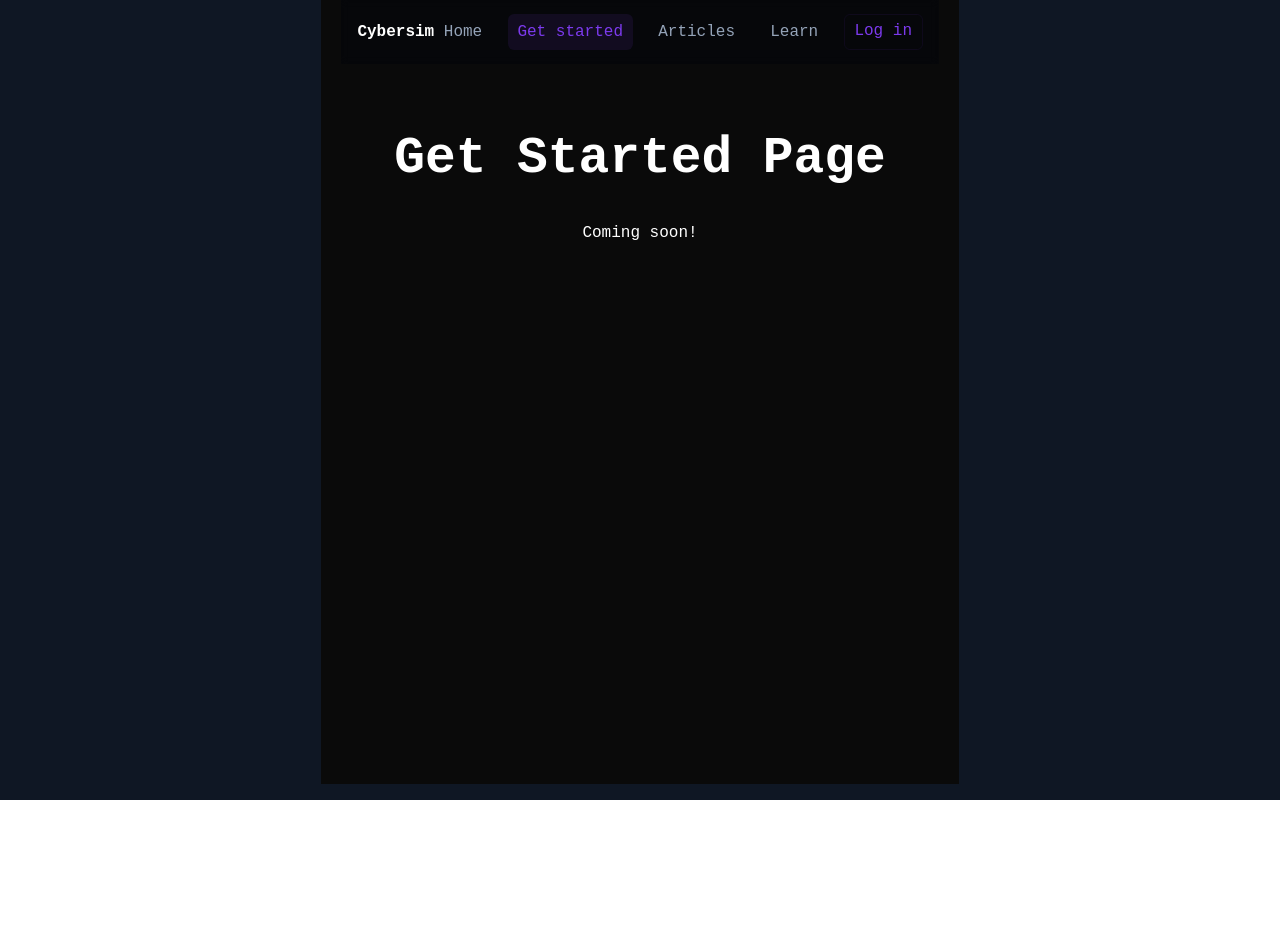
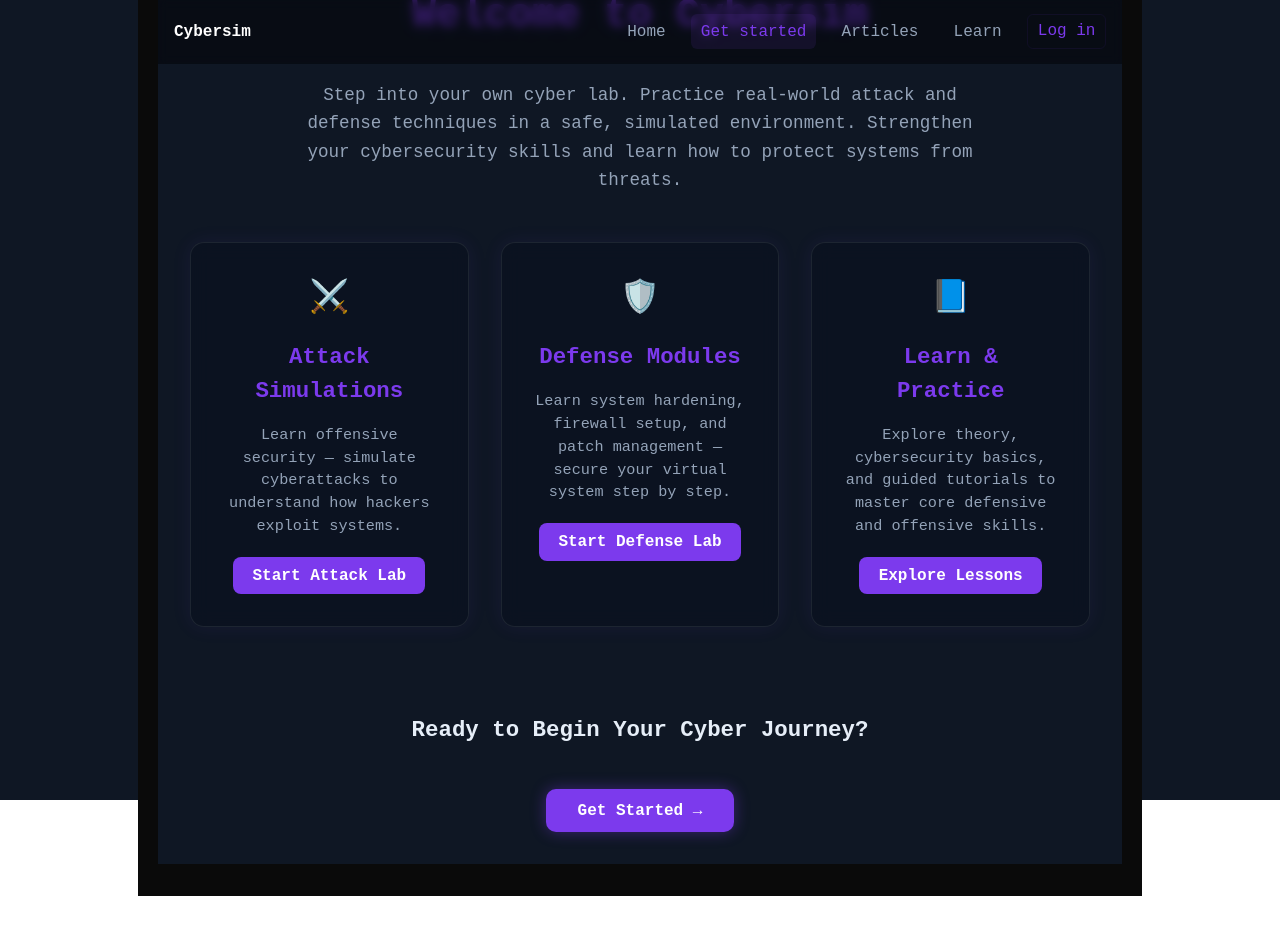
Before and after one commit to miles-spidee/cybersim, a React (Vite) app in the folder frontend/: page /get-started in a window 1280 px wide. Before the commit the page ends 816 px from the top, so only its background shows below. Built offline with nearby package versions, Linux system fonts and the light colour scheme.

Commit message:
added get started

```diff
--- a/frontend/src/App.jsx
+++ b/frontend/src/App.jsx
@@ -12,6 +12,8 @@ import SingleAttackSession from "./attacks/atk1";
 import Learn from "./pages/Learn";
 import Defense from "./pages/Defense";
 import Login from "./pages/Login";
+import GetStarted from "./pages/GetStarted";
+
 
 // =============== Navigation Bar ===============
 function Navigation() {
@@ -65,11 +67,12 @@ function Navigation() {
 // =============== Home Page ===============
 function Home() {
   return (
-    <main className="main-placeholder">
+    <main className="main-placeholder fade-in">
       <div className="card center-card">
         <h1>Welcome to Cybersim</h1>
         <p className="lead">
-          A learning platform for cybersecurity — rebuilding the UI from scratch.
+          A learning platform for cybersecurity — building skills through
+          real-world simulated environments.
         </p>
         <div className="actions">
           <Link to="/get-started" className="btn primary">
@@ -82,10 +85,10 @@ function Home() {
       </div>
 
       <section className="unique-features">
-        <h2>Platform highlights</h2>
+        <h2>Platform Highlights</h2>
         <ul>
           <li>Interactive sandboxed labs</li>
-          <li>Beginner → advanced CTF tracks</li>
+          <li>Beginner → Advanced CTF tracks</li>
           <li>Linux command games and exercises</li>
           <li>Step-by-step writeups and community guides</li>
         </ul>
@@ -97,8 +100,6 @@ function Home() {
 // =============== App Component ===============
 function App() {
   const location = useLocation();
-
-  // Add background only for non-login pages
   const isLoginPage = location.pathname === "/login";
 
   return (
@@ -106,33 +107,16 @@ function App() {
       <Navigation />
       <Routes>
         <Route path="/" element={<Home />} />
+        <Route path="/get-started" element={<GetStarted />} />
         <Route path="/learn" element={<Learn />} />
+        <Route path="/defense" element={<Defense />} />
+        <Route path="/login" element={<Login />} />
         <Route
           path="/attack"
           element={
             <main style={{ paddingTop: "1.25rem" }}>
               <SingleAttackSession onClose={() => (window.location.href = "/")} />
             </main>
-          }
-        />
-        <Route path="/defense" element={<Defense />} />
-        <Route path="/login" element={<Login />} />
-        <Route
-          path="/get-started"
-          element={
-            <div style={{ padding: "3rem", textAlign: "center" }}>
-              <h1>Get Started Page</h1>
-              <p>Coming soon!</p>
-            </div>
-          }
-        />
-        <Route
-          path="/articles"
-          element={
-            <div style={{ padding: "3rem", textAlign: "center" }}>
-              <h1>Articles Page</h1>
-              <p>Community-driven content coming soon.</p>
-            </div>
           }
         />
       </Routes>
--- /dev/null
+++ b/frontend/src/pages/GetStarted.jsx
@@ -0,0 +1,194 @@
+import React from "react";
+import { useNavigate } from "react-router-dom";
+import "../App.css";
+
+export default function GetStarted() {
+  const navigate = useNavigate();
+
+  return (
+    <div
+      className="getstarted-container"
+      style={{
+        minHeight: "100vh",
+        display: "flex",
+        flexDirection: "column",
+        alignItems: "center",
+        justifyContent: "center",
+        background: "var(--bg)",
+        color: "var(--text)",
+        padding: "2rem",
+        textAlign: "center",
+      }}
+    >
+      {/* 🟣 HEADER */}
+      <h1
+        style={{
+          fontSize: "2.5rem",
+          fontWeight: "800",
+          color: "var(--accent)",
+          textShadow: "0 0 15px rgba(124,58,237,0.4)",
+        }}
+      >
+        Welcome to Cybersim
+      </h1>
+
+      <p
+        style={{
+          color: "var(--muted)",
+          maxWidth: "700px",
+          marginTop: "1rem",
+          marginBottom: "3rem",
+          lineHeight: "1.6",
+          fontSize: "1.1rem",
+        }}
+      >
+        Step into your own cyber lab. Practice real-world attack and defense
+        techniques in a safe, simulated environment. Strengthen your cybersecurity
+        skills and learn how to protect systems from threats.
+      </p>
+
+      {/* 🧩 MODULE CARDS */}
+      <div
+        className="getstarted-grid"
+        style={{
+          display: "grid",
+          gridTemplateColumns: "repeat(auto-fit, minmax(250px, 1fr))",
+          gap: "2rem",
+          maxWidth: "900px",
+          width: "100%",
+          marginBottom: "3rem",
+        }}
+      >
+        {/* ATTACK */}
+        <div
+          className="getstarted-card"
+          onClick={() => navigate("/attack")}
+          style={cardStyle}
+        >
+          <div style={iconWrapper}>
+            <span style={iconStyle}>⚔️</span>
+          </div>
+          <h2 style={cardTitle}>Attack Simulations</h2>
+          <p style={cardDesc}>
+            Learn offensive security — simulate cyberattacks to understand how
+            hackers exploit systems.
+          </p>
+          <button style={btnPrimary}>Start Attack Lab</button>
+        </div>
+
+        {/* DEFENSE */}
+        <div
+          className="getstarted-card"
+          onClick={() => navigate("/defense")}
+          style={cardStyle}
+        >
+          <div style={iconWrapper}>
+            <span style={iconStyle}>🛡️</span>
+          </div>
+          <h2 style={cardTitle}>Defense Modules</h2>
+          <p style={cardDesc}>
+            Learn system hardening, firewall setup, and patch management — secure
+            your virtual system step by step.
+          </p>
+          <button style={btnPrimary}>Start Defense Lab</button>
+        </div>
+
+        {/* LEARN */}
+        <div
+          className="getstarted-card"
+          onClick={() => navigate("/learn")}
+          style={cardStyle}
+        >
+          <div style={iconWrapper}>
+            <span style={iconStyle}>📘</span>
+          </div>
+          <h2 style={cardTitle}>Learn & Practice</h2>
+          <p style={cardDesc}>
+            Explore theory, cybersecurity basics, and guided tutorials to master
+            core defensive and offensive skills.
+          </p>
+          <button style={btnPrimary}>Explore Lessons</button>
+        </div>
+      </div>
+
+      {/* CTA */}
+      <div
+        style={{
+          marginTop: "1rem",
+          textAlign: "center",
+        }}
+      >
+        <h3 style={{ color: "var(--text)", fontSize: "1.4rem" }}>
+          Ready to Begin Your Cyber Journey?
+        </h3>
+        <button
+          onClick={() => navigate("/login")}
+          style={{
+            marginTop: "1.2rem",
+            padding: "0.8rem 2rem",
+            background: "var(--accent)",
+            border: "none",
+            borderRadius: "10px",
+            color: "#fff",
+            fontWeight: "600",
+            cursor: "pointer",
+            transition: "all 0.3s ease",
+            boxShadow: "0 0 15px rgba(124,58,237,0.4)",
+          }}
+          onMouseEnter={(e) =>
+            (e.currentTarget.style.boxShadow =
+              "0 0 25px rgba(124,58,237,0.7)")
+          }
+          onMouseLeave={(e) =>
+            (e.currentTarget.style.boxShadow =
+              "0 0 15px rgba(124,58,237,0.4)")
+          }
+        >
+          Get Started →
+        </button>
+      </div>
+    </div>
+  );
+}
+
+/* 🎨 Inline Styles */
+const cardStyle = {
+  background: "rgba(11,18,32,0.8)",
+  border: "1px solid rgba(255,255,255,0.08)",
+  borderRadius: "14px",
+  padding: "2rem",
+  color: "var(--text)",
+  cursor: "pointer",
+  transition: "all 0.3s ease",
+  textAlign: "center",
+  boxShadow: "0 0 20px rgba(124,58,237,0.08)",
+  backdropFilter: "blur(10px)",
+};
+const iconWrapper = {
+  marginBottom: "1rem",
+};
+const iconStyle = {
+  fontSize: "2rem",
+};
+const cardTitle = {
+  fontSize: "1.4rem",
+  fontWeight: "700",
+  color: "var(--accent)",
+  marginBottom: "0.5rem",
+};
+const cardDesc = {
+  color: "var(--muted)",
+  fontSize: "0.95rem",
+  lineHeight: "1.5",
+  marginBottom: "1.2rem",
+};
+const btnPrimary = {
+  padding: "0.6rem 1.2rem",
+  borderRadius: "8px",
+  border: "none",
+  background: "var(--accent)",
+  color: "#fff",
+  fontWeight: "600",
+  cursor: "pointer",
+  transition: "all 0.3s ease",
+};
```
